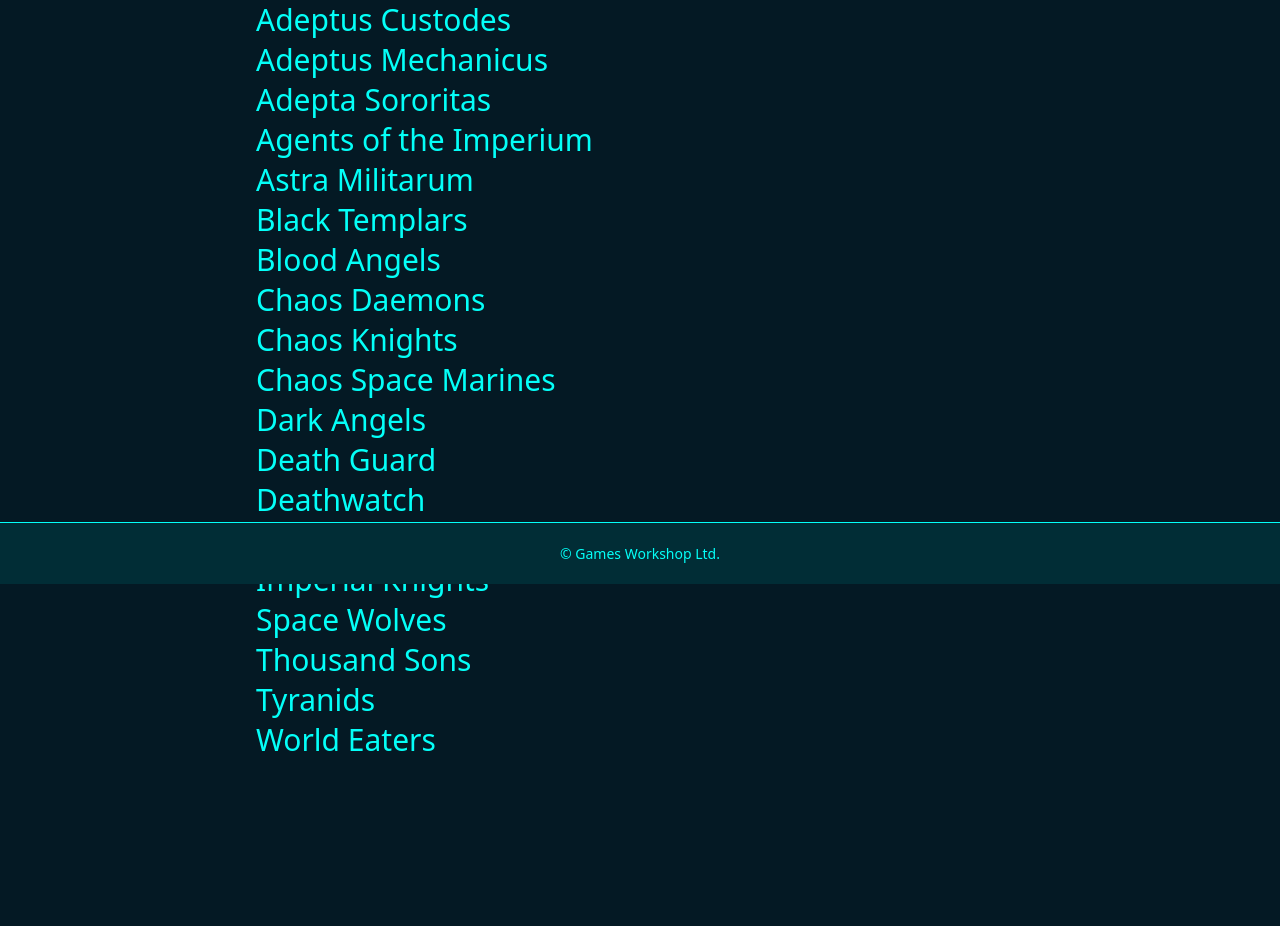
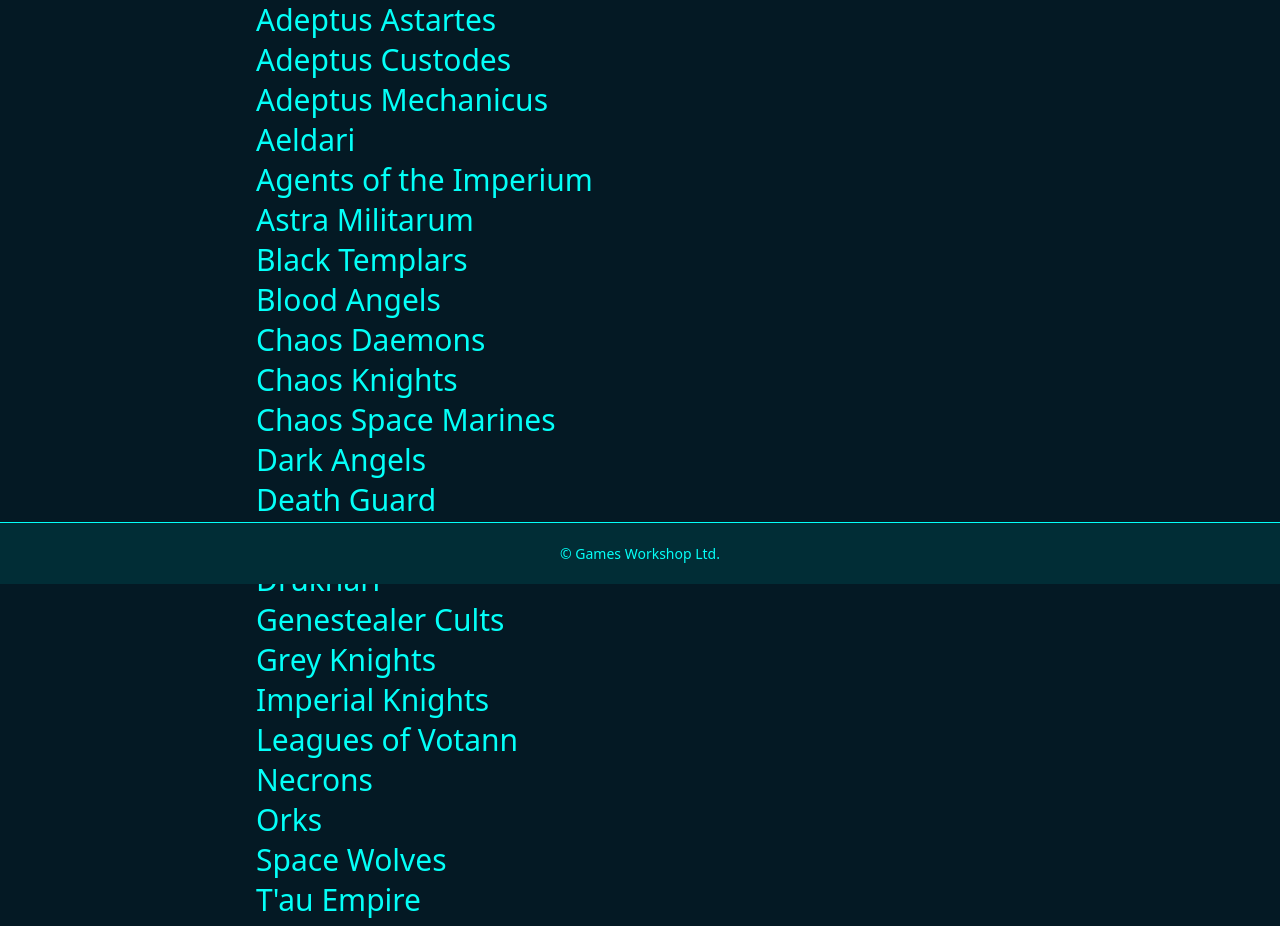
Before and after one commit to isorna/wardice, a Vue app: page /40k in a window 1280 px wide. Shown: the part 216-1142 px from the top of the page. Before the commit the page ends 1051 px from the top, so only its background shows below. Built offline with nearby package versions, Linux system fonts and the light colour scheme.

Commit message:
feat(40k pages): :sparkles: jun 15 indexes

```diff
--- a/src/router/routes.js
+++ b/src/router/routes.js
@@ -4,6 +4,7 @@
 import AdeptusCustodesPage from '@/views/40k/AdeptusCustodesPage.vue'
 import AdeptusMechanicusPage from '@/views/40k/AdeptusMechanicusPage.vue'
 import AdeptaSororitasPage from '@/views/40k/AdeptaSororitasPage.vue'
+import AeldariPage from '@/views/40k/AeldariPage.vue'
 import AgentsImperiumPage from '@/views/40k/AgentsImperiumPage.vue'
 import AstraMilitarumPage from '@/views/40k/AstraMilitarumPage.vue'
 import BlackTemplarsPage from '@/views/40k/BlackTemplarsPage.vue'
@@ -14,9 +15,15 @@
 import DarkAngelsPage from '@/views/40k/DarkAngelsPage.vue'
 import DeathGuardPage from '@/views/40k/DeathGuardPage.vue'
 import DeathwatchPage from '@/views/40k/DeathwatchPage.vue'
+import DrukhariPage from '@/views/40k/DrukhariPage.vue'
+import GenestealerCultsPage from '@/views/40k/GenestealerCultsPage.vue'
 import GreyKnightsPage from '@/views/40k/GreyKnightsPage.vue'
 import ImperialKnightsPage from '@/views/40k/ImperialKnightsPage.vue'
+import LeaguesVotannPage from '@/views/40k/LeaguesVotannPage.vue'
+import NecronsPage from '@/views/40k/NecronsPage.vue'
+import OrksPage from '@/views/40k/OrksPage.vue'
 import SpaceWolvesPage from '@/views/40k/SpaceWolvesPage.vue'
+import TauEmpirePage from '@/views/40k/TauEmpirePage.vue'
 import ThousandSonsPage from '@/views/40k/ThousandSonsPage.vue'
 import TyranidsPage from '@/views/40k/TyranidsPage.vue'
 import WorldEatersPage from '@/views/40k/WorldEatersPage.vue'
@@ -34,6 +41,11 @@
     component: HomePage40k
   },
   {
+    path: '/40k/adepta-sororitas',
+    name: 'Adepta Sororitas',
+    component: AdeptaSororitasPage
+  },
+  {
     path: '/40k/adeptus-astartes',
     name: 'Adeptus Astartes',
     component: AdeptusAstartesPage
@@ -49,9 +61,9 @@
     component: AdeptusMechanicusPage
   },
   {
-    path: '/40k/adepta-sororitas',
-    name: 'Adepta Sororitas',
-    component: AdeptaSororitasPage
+    path: '/40k/aledari',
+    name: 'Aeldari',
+    component: AeldariPage
   },
   {
     path: '/40k/agents-imperium',
@@ -104,14 +116,39 @@
     component: DeathwatchPage
   },
   {
+    path: '/40k/drukhari',
+    name: 'Drukhari',
+    component: DrukhariPage
+  },
+  {
+    path: '/40k/genestealer-cults',
+    name: 'Genestealer Cults',
+    component: GenestealerCultsPage
+  },
+  {
     path: '/40k/grey-knights',
-    name: 'GreyKnights',
+    name: 'Grey Knights',
     component: GreyKnightsPage
   },
   {
     path: '/40k/imperial-knights',
-    name: 'ImperialKnights',
+    name: 'Imperial Knights',
     component: ImperialKnightsPage
+  },
+  {
+    path: '/40k/leagues-votann',
+    name: 'Leagues of Votann',
+    component: LeaguesVotannPage
+  },
+  {
+    path: '/40k/necrons',
+    name: 'Necrons',
+    component: NecronsPage
+  },
+  {
+    path: '/40k/orks',
+    name: 'Orks',
+    component: OrksPage
   },
   {
     path: '/40k/space-wolves',
@@ -120,8 +157,13 @@
   },
   {
     path: '/40k/thousand-sons',
-    name: 'ThousandSonsPage',
+    name: 'Thousand Sons',
     component: ThousandSonsPage
+  },
+  {
+    path: '/40k/tau-empire',
+    name: 'T\'au Empire',
+    component: TauEmpirePage
   },
   {
     path: '/40k/tyranids',
--- a/src/views/40k/HomePage.vue
+++ b/src/views/40k/HomePage.vue
@@ -4,10 +4,11 @@
     <section class="page">
       <h1>Select a faction</h1>
       <ul>
+        <li><router-link to="/40k/adepta-sororitas">Adepta Sororitas</router-link></li>
         <li><router-link to="/40k/adeptus-astartes">Adeptus Astartes</router-link></li>
         <li><router-link to="/40k/adeptus-custodes">Adeptus Custodes</router-link></li>
         <li><router-link to="/40k/adeptus-mechanicus">Adeptus Mechanicus</router-link></li>
-        <li><router-link to="/40k/adepta-sororitas">Adepta Sororitas</router-link></li>
+        <li><router-link to="/40k/aeldari">Aeldari</router-link></li>
         <li><router-link to="/40k/agents-imperium">Agents of the Imperium</router-link></li>
         <li><router-link to="/40k/astra-militarum">Astra Militarum</router-link></li>
         <li><router-link to="/40k/black-templars">Black Templars</router-link></li>
@@ -18,9 +19,15 @@
         <li><router-link to="/40k/dark-angels">Dark Angels</router-link></li>
         <li><router-link to="/40k/death-guard">Death Guard</router-link></li>
         <li><router-link to="/40k/deathwatch">Deathwatch</router-link></li>
+        <li><router-link to="/40k/drukhari">Drukhari</router-link></li>
+        <li><router-link to="/40k/genestealer-cults">Genestealer Cults</router-link></li>
         <li><router-link to="/40k/grey-knights">Grey Knights</router-link></li>
         <li><router-link to="/40k/imperial-knights">Imperial Knights</router-link></li>
+        <li><router-link to="/40k/leagues-votann">Leagues of Votann</router-link></li>
+        <li><router-link to="/40k/necrons">Necrons</router-link></li>
+        <li><router-link to="/40k/orks">Orks</router-link></li>
         <li><router-link to="/40k/space-wolves">Space Wolves</router-link></li>
+        <li><router-link to="/40k/tau-empire">T'au Empire</router-link></li>
         <li><router-link to="/40k/thousand-sons">Thousand Sons</router-link></li>
         <li><router-link to="/40k/tyranids">Tyranids</router-link></li>
         <li><router-link to="/40k/world-eaters">World Eaters</router-link></li>
```
